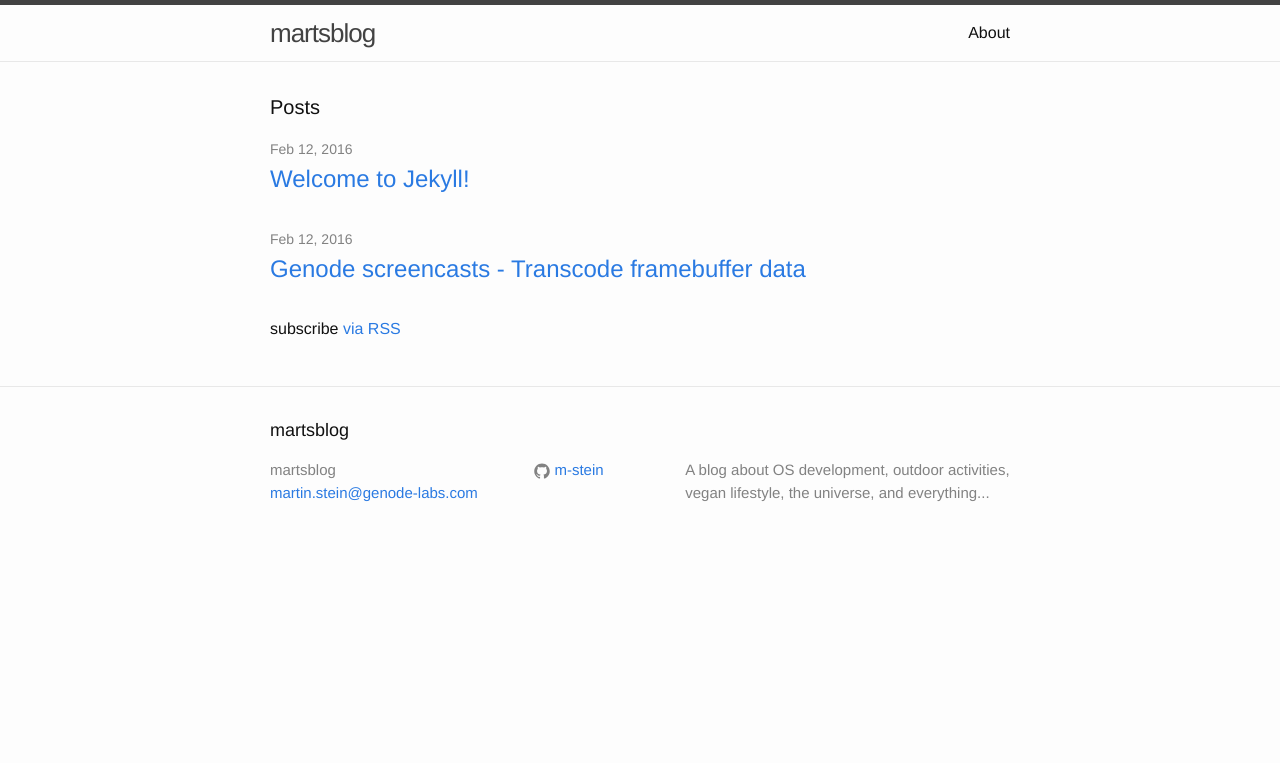
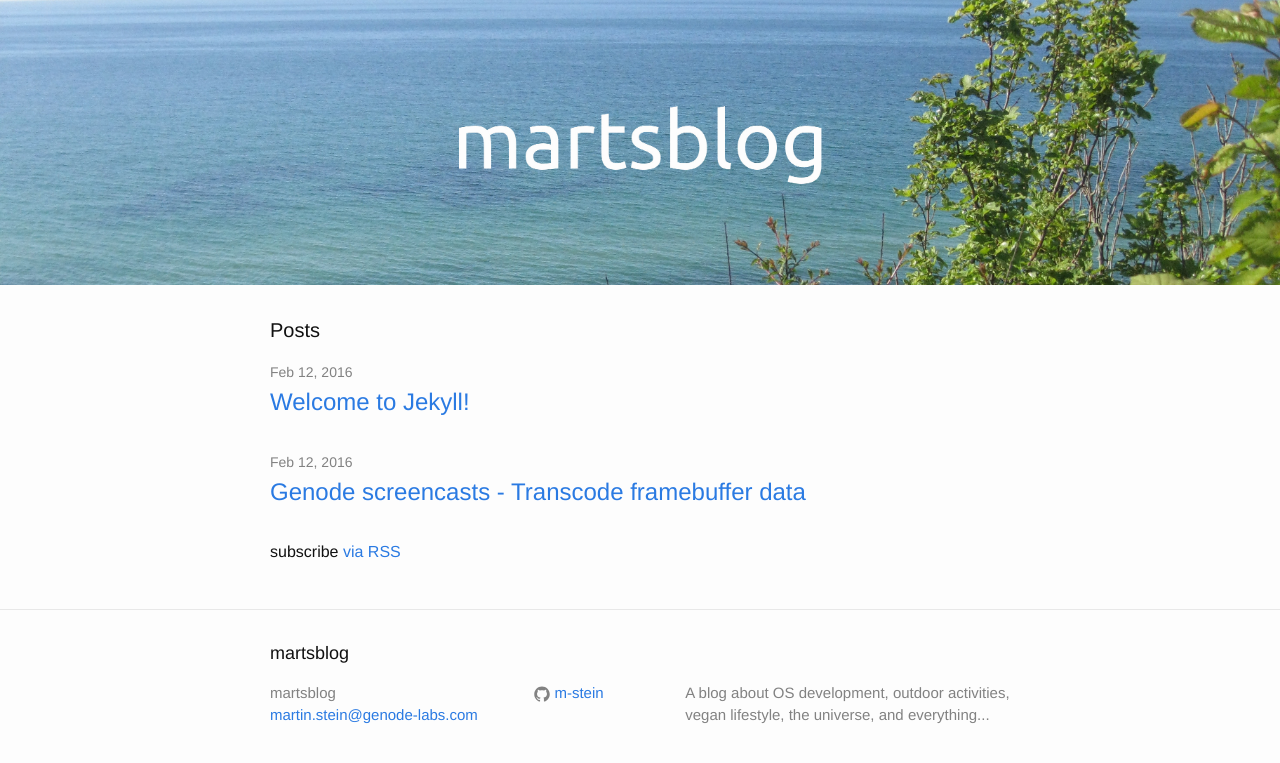
Before and after one commit to m-stein/m-stein.github.io, a Jekyll site: the page built from index.html, in a window 1280 px wide. Shown: the top 763 px of the page. Built offline with Jekyll 4.4.1, drawn with Linux system fonts in a browser that asks for light colours.

Commit message:
site style: title image but no navbar

```diff
--- a/_includes/header.html
+++ b/_includes/header.html
@@ -1,27 +1,9 @@
 <header class="site-header">
 
-  <div class="wrapper">
-
-    <a class="site-title" href="{{ site.baseurl }}/">{{ site.title }}</a>
-
-    <nav class="site-nav">
-      <a href="#" class="menu-icon">
-        <svg viewBox="0 0 18 15">
-          <path fill="#424242" d="M18,1.484c0,0.82-0.665,1.484-1.484,1.484H1.484C0.665,2.969,0,2.304,0,1.484l0,0C0,0.665,0.665,0,1.484,0 h15.031C17.335,0,18,0.665,18,1.484L18,1.484z"/>
-          <path fill="#424242" d="M18,7.516C18,8.335,17.335,9,16.516,9H1.484C0.665,9,0,8.335,0,7.516l0,0c0-0.82,0.665-1.484,1.484-1.484 h15.031C17.335,6.031,18,6.696,18,7.516L18,7.516z"/>
-          <path fill="#424242" d="M18,13.516C18,14.335,17.335,15,16.516,15H1.484C0.665,15,0,14.335,0,13.516l0,0 c0-0.82,0.665-1.484,1.484-1.484h15.031C17.335,12.031,18,12.696,18,13.516L18,13.516z"/>
-        </svg>
-      </a>
-
-      <div class="trigger">
-        {% for my_page in site.pages %}
-          {% if my_page.title %}
-          <a class="page-link" href="{{ my_page.url | prepend: site.baseurl }}">{{ my_page.title }}</a>
-          {% endif %}
-        {% endfor %}
-      </div>
-    </nav>
-
-  </div>
+	<div class="title_wrapper">
+		<a href="{{ site.baseurl }}/">
+			<img id="title_img" src="/img/title.jpg">
+		</a>
+	</div>
 
 </header>
--- a/_sass/_base.scss
+++ b/_sass/_base.scss
@@ -173,6 +173,31 @@ pre {
 }
 
 
+/**
+ * Title image wrapper
+ */
+.title_wrapper {
+    width: 100%;
+	min-width: $content-width;
+    margin: 0pt;
+    padding: 0pt;
+}
+
+
+/**
+ * Title image
+ */
+.title_img {
+    width: 100%;
+    padding: 0pt;
+}
+
+/**
+ * Floating text images
+ */
+img[alt=img_fr] { float: right; margin:  0pt 10pt 10pt; }
+img[alt=img_fl] { float: left;  margin: 10pt 10pt 10pt 0pt; }
+
 
 /**
  * Clearfix
--- a/_sass/_layout.scss
+++ b/_sass/_layout.scss
@@ -2,10 +2,6 @@
  * Site header
  */
 .site-header {
-    border-top: 5px solid $grey-color-dark;
-    border-bottom: 1px solid $grey-color-light;
-    min-height: 56px;
-
     // Positioning context for the mobile navigation icon
     position: relative;
 }
--- a/css/main.scss
+++ b/css/main.scss
@@ -6,7 +6,7 @@
 
 
 // Our variables
-$base-font-family: "Helvetica Neue", Helvetica, Arial, sans-serif;
+$base-font-family: "Ubuntu", "Helvetica Neue", Helvetica, Arial, sans-serif;
 $base-font-size:   16px;
 $base-font-weight: 400;
 $small-font-size:  $base-font-size * 0.875;
```
